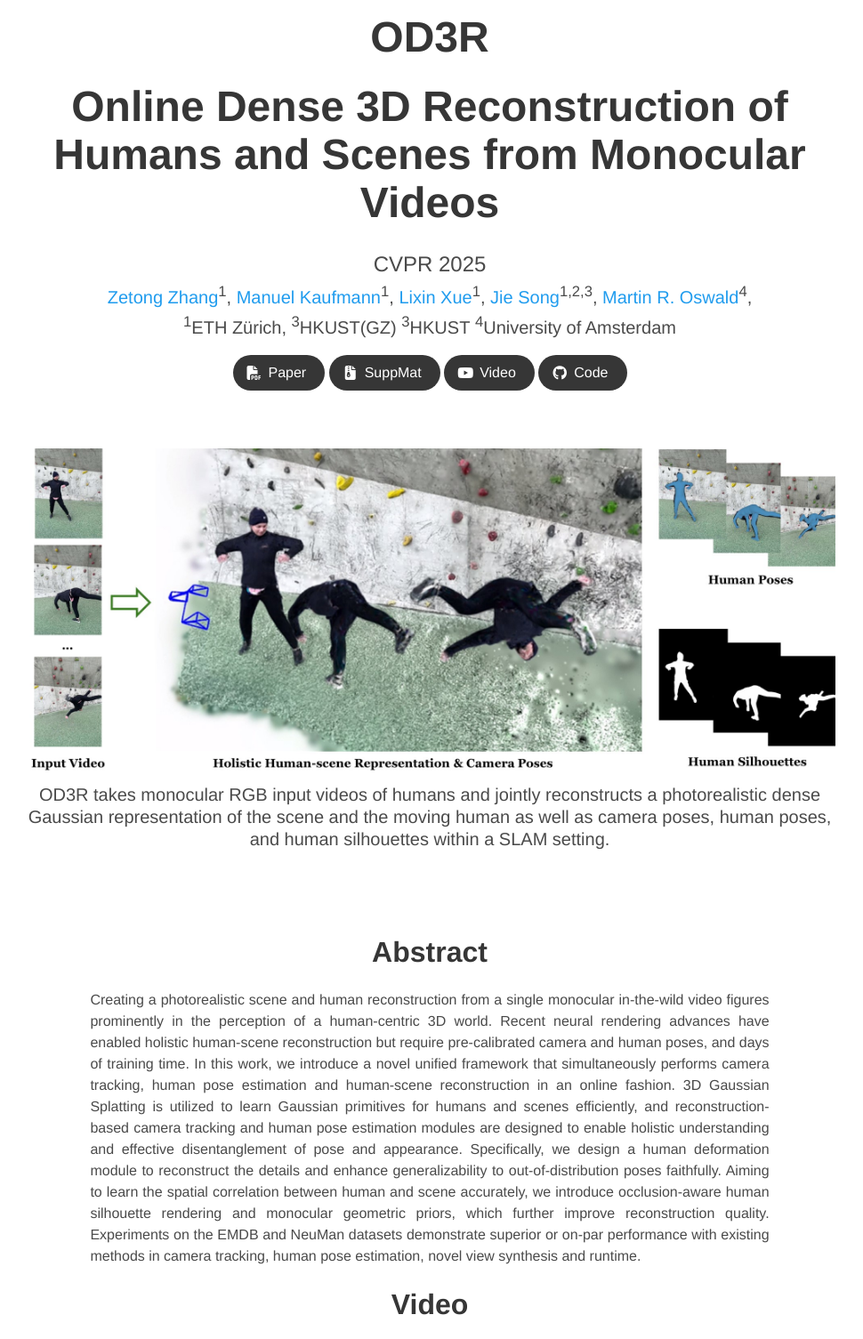
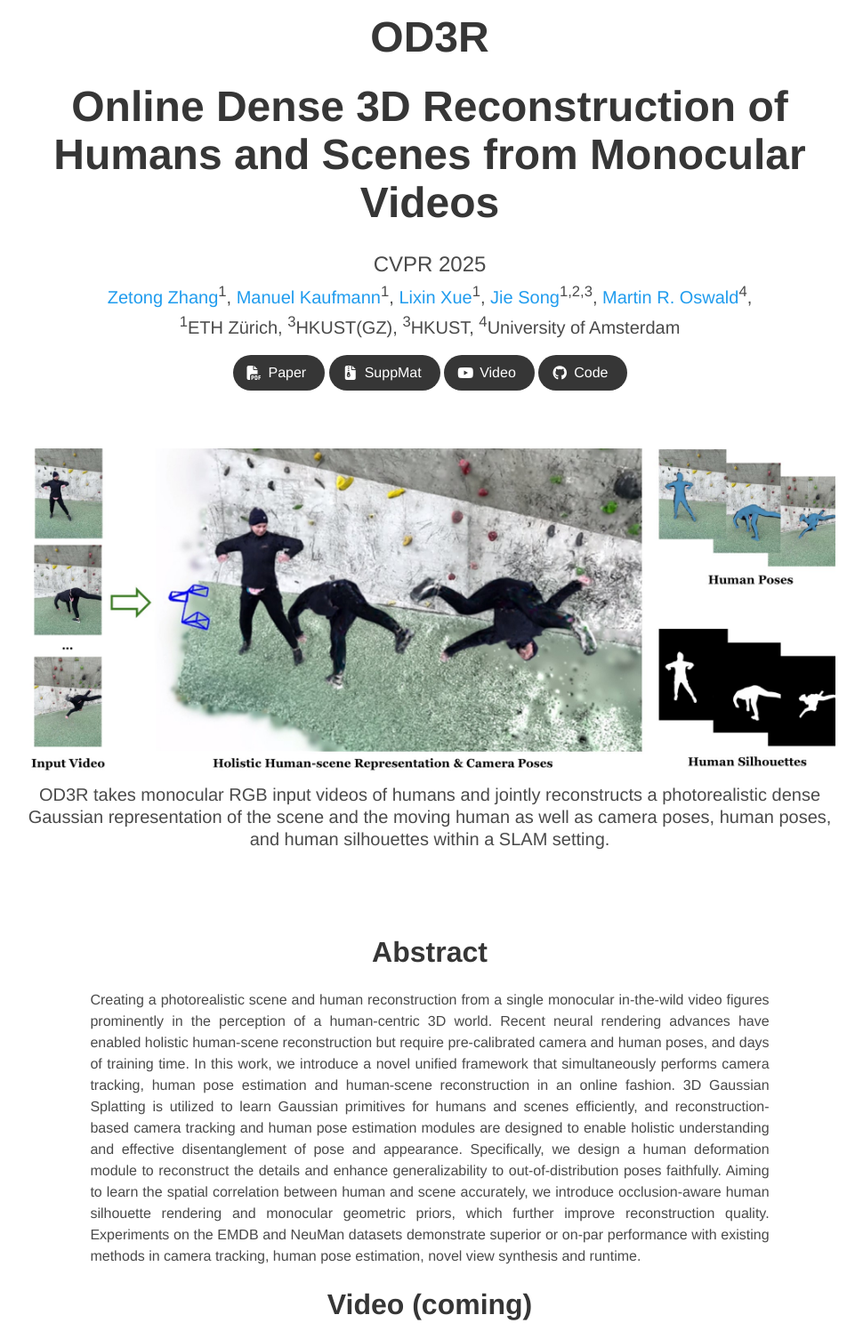
Before and after one commit to eth-ait/OD3R, a plain HTML site: page index.html in a window 1280 px wide. Shown: the part 33-1538 px from the top of the page at 89% size, without its empty margins (157-1127 px from the left). Drawn offline with nearby package versions, Linux system fonts and the light colour scheme; grey boxes are pictures that could not be loaded; some icons are missing; a web font is replaced by a local one.

Commit message:
update todos

```diff
--- a/index.html
+++ b/index.html
@@ -65,8 +65,8 @@ from Monocular Videos </title>
 
           <div class="is-size-5 publication-authors">
             <span class="author-block"><sup>1</sup>ETH Zürich,</span>
-            <span class="author-block"><sup>3</sup>HKUST(GZ)</span>
-            <span class="author-block"><sup>3</sup>HKUST</span>
+            <span class="author-block"><sup>3</sup>HKUST(GZ),</span>
+            <span class="author-block"><sup>3</sup>HKUST,</span>
             <span class="author-block"><sup>4</sup>University of Amsterdam</span>
           </div>
 
@@ -147,9 +147,9 @@ the scene and the moving human as well as camera poses, human poses, and human s
     <!-- Paper video. -->
     <div class="columns is-centered has-text-centered">
       <div class="column is-four-fifths">
-        <h2 class="title is-3">Video</h2>
+        <h2 class="title is-3">Video (coming)</h2>
         <div class="publication-video">
-          <iframe width="560" height="315" src="https://eth-ait.github.io/OD3R/" title="YouTube video player" frameborder="0" allow="accelerometer; autoplay; clipboard-write; encrypted-media; gyroscope; picture-in-picture; web-share" allowfullscreen></iframe>
+          <iframe width="560" height="315" src="" frameborder="0" allow="accelerometer; autoplay; clipboard-write; encrypted-media; gyroscope; picture-in-picture; web-share" allowfullscreen></iframe>
         </div>
       </div>
     </div>
```
